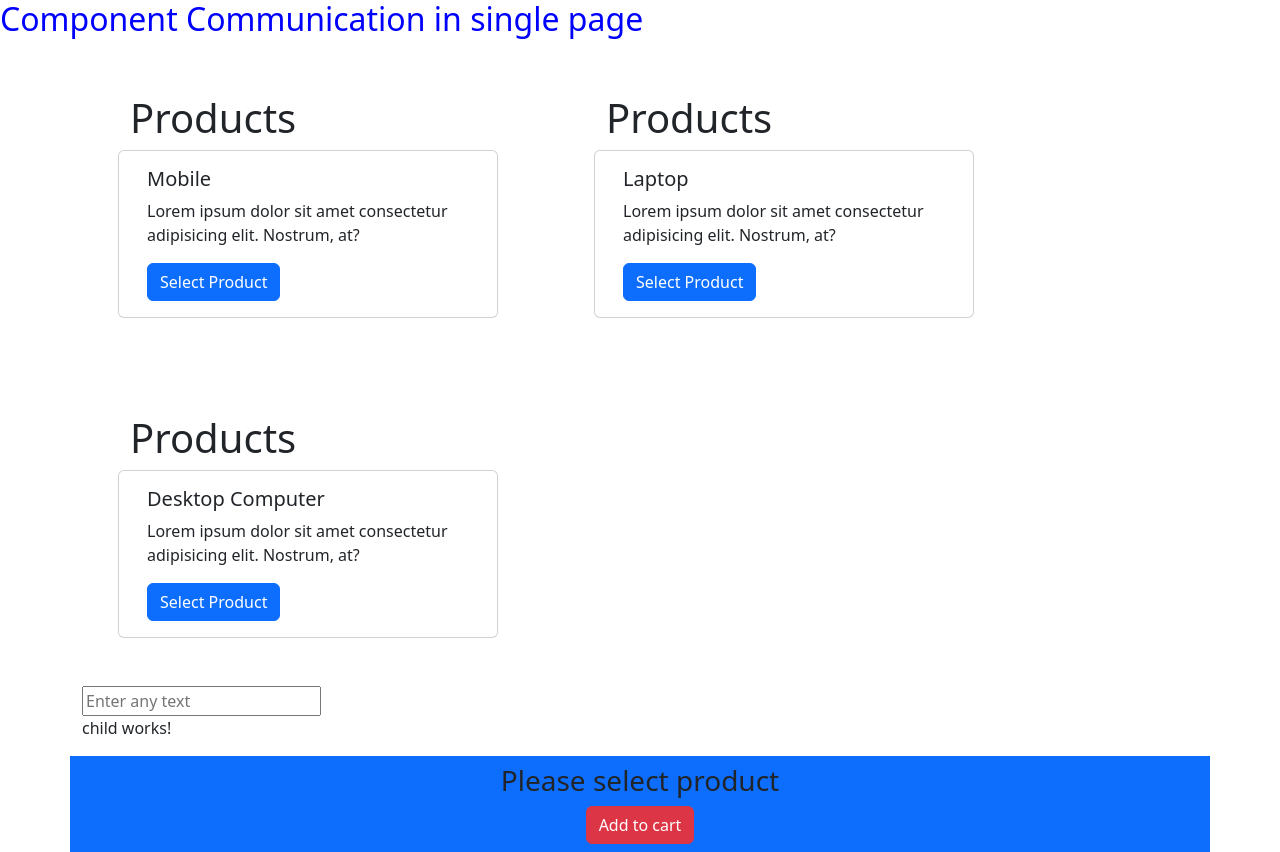
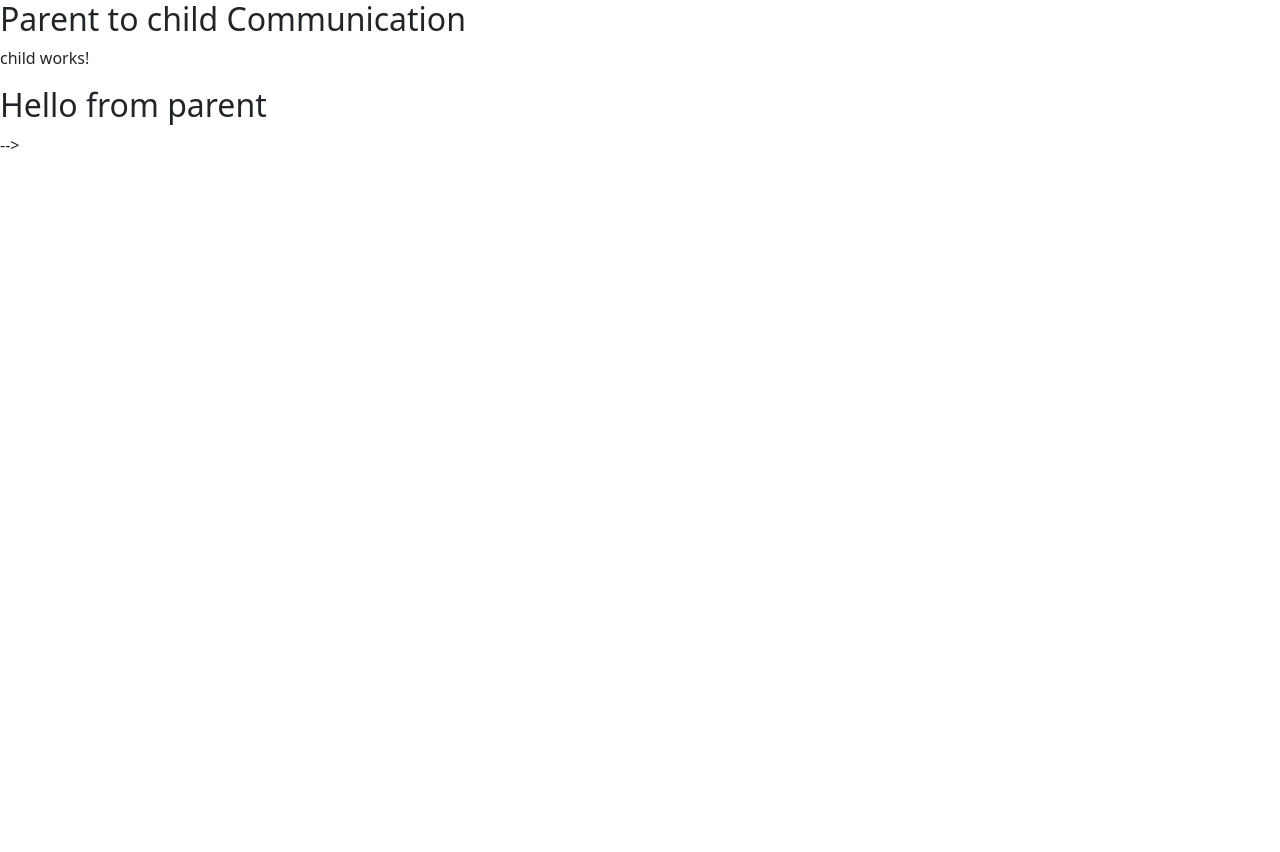
Before and after one commit to BirTajpuriya/Angular_learning, an Angular app: page / in a window 1280 px wide. After the commit the page ends 800 px from the top, so only its background shows below. Built offline with nearby package versions, Linux system fonts and the light colour scheme.

Commit message:
parent to child

```diff
--- a/src/app/app.component.html
+++ b/src/app/app.component.html
@@ -1 +1,22 @@
-<app-parent></app-parent>
+<h2>Parent to child Communication</h2>
+<app-child [myData]="valueTopass"></app-child>
+<!-- Here we consider App component as parent component
+=>firstly make a property on parent.
+=>then pass the property to child component through adding attribute or property binding while calling the child component.
+=>then use the property in child component.
+
+example:
+parent component:
+valueTopass = "Hello from parent component";
+
+parent.html:
+<app-child [myData]="valueTopass"></app-child>
+// here we are passing the property valueTopass to child component through attribute binding.
+
+child component:
+@Input() myData:String = "";
+
+child.html:
+<h2>{{myData}}</h2> -->
+
+-->
--- a/src/app/app.component.ts
+++ b/src/app/app.component.ts
@@ -1,13 +1,8 @@
 import { Component, OnInit } from '@angular/core';
-import {FormGroup,FormControl,FormControlName,Validators} from '@angular/forms'
 
 
 // defining the properties
-interface Book{
-  name:string;
-  author:string;
-  src:string;
-}
+
 @Component({
   selector: 'app-root',
   templateUrl: './app.component.html',
@@ -15,76 +10,12 @@ interface Book{
 })
 
 export class AppComponent implements OnInit{
+  constructor() { }
+  ngOnInit(): void {
+  }
   title = 'reactive-form';
-  Myname:any='';
-/*
-   name:string='Clean Code';
-   author:string='Robert C Martin';
-   src:string='https://m.media-amazon.com/images/W/WEBP_402378-T2/images/I/518z5dvykPL._SX348_BO1,204,203,200_.jpg';
+  valueTopass="Hello from parent";
 
-   name2:string='Pragmatic Programmer';
-   author2:string='David Thomas';
-   src2:string='https://source.unsplash.com/random/150x150/?user,computer,programming'
-
-  */
-
-  /* We also can show the books by the use of *ngFor
-  => we first make a properties(object types) with key value pair.
-  =>look like json format
-  =>array of objec types
-
-  => After making array properties, define the properties using the interface
-  */
-
-  books:Book[]=[{
-  name:'Clean Code',
-  author:'Robert C Martin',
-  src:'https://m.media-amazon.com/images/W/WEBP_402378-T2/images/I/518z5dvykPL._SX348_BO1,204,203,200_.jpg'
-  },
-  {
-    name:'Pragmatic Programmer',
-    author:'David Thomas',
-    src:'https://source.unsplash.com/random/150x150/?user,computer,programming'
-  }
-]
-
-
-  //
-  // isDisabled:boolean=false;
-
-  //for *ngIf
-  //first make false & after click on button display
-  isShowing:boolean=false;
-  constructor(){}
-
-  ngOnInit(): void {
-
-  }
-
-  /*
-  //isDisabled Button
-  handleClick(){
-    this.isDisabled=true;
-  }
-*/
-
-  //two way binding for variable
-  myName:string='';
-
-  // *ngfor
-  // after button clicks display the books
-  toggleBooks(){
-    // this.isShowing=true;
-    // or can be wriiten following
-    this.isShowing=!this.isShowing;
-
-  /*
-  this.isShowing=!this.isShowing;
-
-  // this means if isShowing is true, then make it false
-  // or isShowing is false, then make it true
-  */
-  }
 }
 
 /*
--- a/src/app/app.module.ts
+++ b/src/app/app.module.ts
@@ -3,13 +3,11 @@ import { BrowserModule } from '@angular/platform-browser';
 import {ReactiveFormsModule,FormsModule} from '@angular/forms'
 
 import { AppComponent } from './app.component';
-import { ParentComponent } from './parent/parent.component';
 import { ChildComponent } from './child/child.component';
 
 @NgModule({
   declarations: [
     AppComponent,
-    ParentComponent,
     ChildComponent
   ],
   imports: [
--- a/src/app/child/child.component.html
+++ b/src/app/child/child.component.html
@@ -1,2 +1,2 @@
-<input type="text" name="" value="" placeholder="{{placeHolder}}" id="">
 <p>child works!</p>
+<h2>{{myData}}</h2>
--- a/src/app/parent/parent.component.html
+++ /dev/null
@@ -1,77 +0,0 @@
-<h2 style="color: blue;">Component Communication in single page</h2>
-<!-- display products page using bootstrap -->
-<div class="container">
-    <!-- alert in botstrap -->
-    <div class="alert alert-primary d-flex align-items-center" role="alert" *ngIf="addedProduct">
-        <p class="col-9">{{addedProduct}} is added to cart</p>
-        <button class="btn btn-primary ml-auto col-3">Checkout</button>
-        <hr>
-    </div>
-    <div class="row">
-        <div class="col-4 m-5">
-            <h1>Products</h1>
-            <div class="row">
-                <div class="card">
-                    <div class="card-body">
-                        <h5 class="card-title primary">Mobile</h5>
-                        <p class="card-text">Lorem ipsum dolor sit amet consectetur adipisicing elit. Nostrum, at?
-                        </p>
-                        <button href="#" class="btn btn-primary" (click)="onSelected('Mobile')">Select
-                            Product</button>
-                    </div>
-                </div>
-            </div>
-        </div>
-        <div class="col-4 m-5">
-            <h1>Products</h1>
-            <div class="row">
-                <div class="card">
-                    <div class="card-body">
-                        <h5 class="card-title primary">Laptop</h5>
-                        <p class="card-text">Lorem ipsum dolor sit amet consectetur adipisicing elit. Nostrum, at?
-                        </p>
-                        <button href="#" class="btn btn-primary" (click)="onSelected('Laptop')">Select
-                            Product</button>
-                    </div>
-                </div>
-
-            </div>
-        </div>
-        <div class="col-4 m-5">
-            <h1>Products</h1>
-            <div class="row">
-                <div class="card">
-                    <div class="card-body">
-                        <h5 class="card-title primary">Desktop Computer</h5>
-                        <p class="card-text">Lorem ipsum dolor sit amet consectetur adipisicing elit. Nostrum, at?
-                        </p>
-                        <button href="#" class="btn btn-primary" (click)="onSelected('Desktop Computer')">Select
-                            Product</button>
-                    </div>
-                </div>
-
-            </div>
-        </div>
-    </div>
-    <app-child [placeHolder]="mytext"></app-child>
-    <div class="row">
-        <div class="col-12 bg-primary text-center p-2">
-            <h3 *ngIf="!productSelected">Please select product</h3>
-            <h4 *ngIf="productSelected">{{product_name}} is selected</h4>
-            <button class="btn btn-danger" (click)="onAddProduct()">Add to cart</button>
-        </div>
-    </div>
-</div>
-
-<!-- parent to child communication
-=> here we first make input field in child component
-=>make a input field with placeholder
-=>make a variable in ts file
-
-=>in parent component
-=> inside the child class component make property binding of same variable that is define in child component ts file
-for example:
-<app-child [placeHolder]="'mytext'"></app-child>
-
-=>then make a variable in parent ts and pass to parent component template.
--->
--- a/src/app/parent/parent.component.ts
+++ /dev/null
@@ -1,29 +0,0 @@
-import { Component, OnInit } from '@angular/core';
-
-@Component({
-  selector: 'app-parent',
-  templateUrl: './parent.component.html',
-  styleUrls: ['./parent.component.css']
-})
-export class ParentComponent implements OnInit {
-  constructor() { }
-
-  ngOnInit(): void {
-  }
-  addedProduct:any; // add to cart button
-
-  productSelected:boolean=false;
-product_name:string='';
-  onSelected(product:any){
-    this.productSelected=true;
-    this.product_name=product; // product selected
-  }
-
-  // after clicking add to cart button
-  onAddProduct(){
-this.addedProduct=this.product_name;
-  }
-
-// input field placeholder
-mytext='Enter any text';
-}
```
Also changed, not shown: src/app/child/child.component.ts (+10 -1 lines), src/app/parent/parent.component.css (deleted), 1 other file (tests, documents, lock files or other folders).
